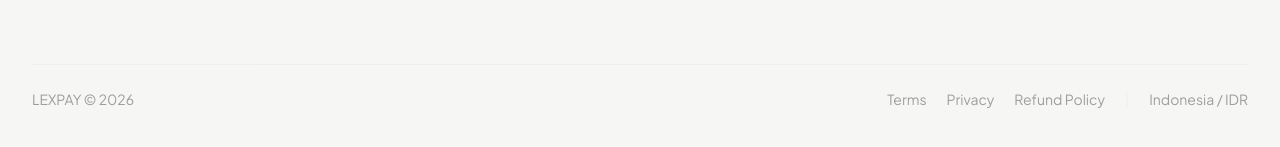
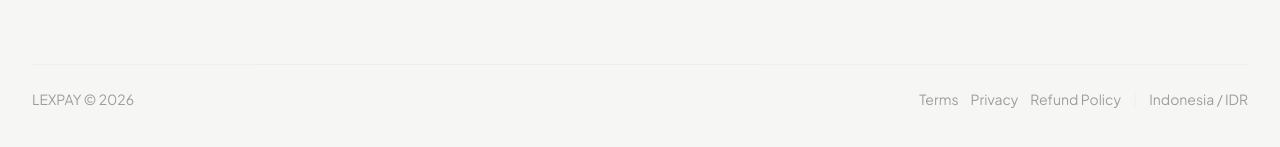
Before and after one commit to KateroSoy/lexpay_1, a React (Vite) app: page / in a window 1280 px wide. Shown: the part 10241-10388 px from the top of the page. Built offline with nearby package versions, Linux system fonts and the light colour scheme.

Commit message:
update page

```diff
--- a/src/components/Footer.tsx
+++ b/src/components/Footer.tsx
@@ -2,7 +2,7 @@ import { Link } from "react-router-dom";
 
 export function Footer() {
   return (
-    <footer className="bg-bg-card text-text-primary pt-24 pb-12 max-md:pb-36 mt-auto">
+    <footer className="bg-bg-card text-text-primary pt-24 pb-12 max-md:pb-28 mt-auto">
       <div className="mx-auto max-w-7xl px-4 sm:px-6 lg:px-8">
         <div className="grid grid-cols-2 md:grid-cols-5 gap-8 mb-16">
           <div className="col-span-2 md:col-span-1">
@@ -54,9 +54,9 @@ export function Footer() {
           </div>
         </div>
 
-        <div className="flex flex-wrap justify-center md:justify-between items-center pt-6 border-t border-border-main opacity-60 text-text-secondary text-[11px] sm:text-sm gap-x-5 gap-y-3">
+        <div className="flex flex-wrap justify-center md:justify-between items-center pt-6 border-t border-border-main opacity-60 text-text-secondary text-[11px] sm:text-sm gap-x-4 gap-y-2">
           <p>LEXPAY &copy; 2026</p>
-          <div className="flex flex-wrap justify-center items-center gap-x-5 gap-y-2">
+          <div className="flex flex-wrap justify-center items-center gap-x-3 gap-y-1.5">
             <Link to="/terms" className="hover:text-text-primary transition-colors">Terms</Link>
             <Link to="/privacy" className="hover:text-text-primary transition-colors">Privacy</Link>
             <Link to="/refund" className="hover:text-text-primary transition-colors">Refund Policy</Link>
```
